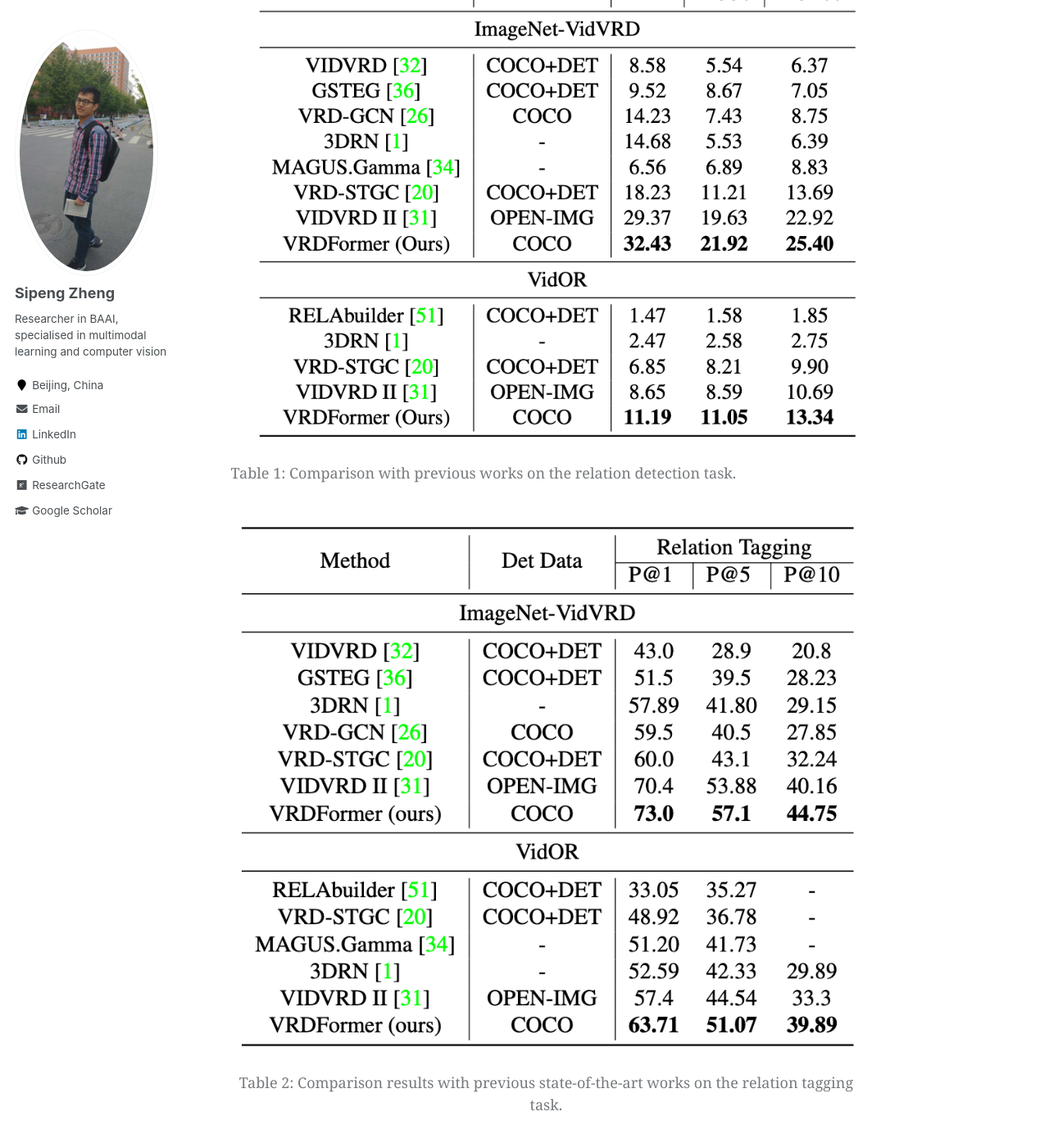
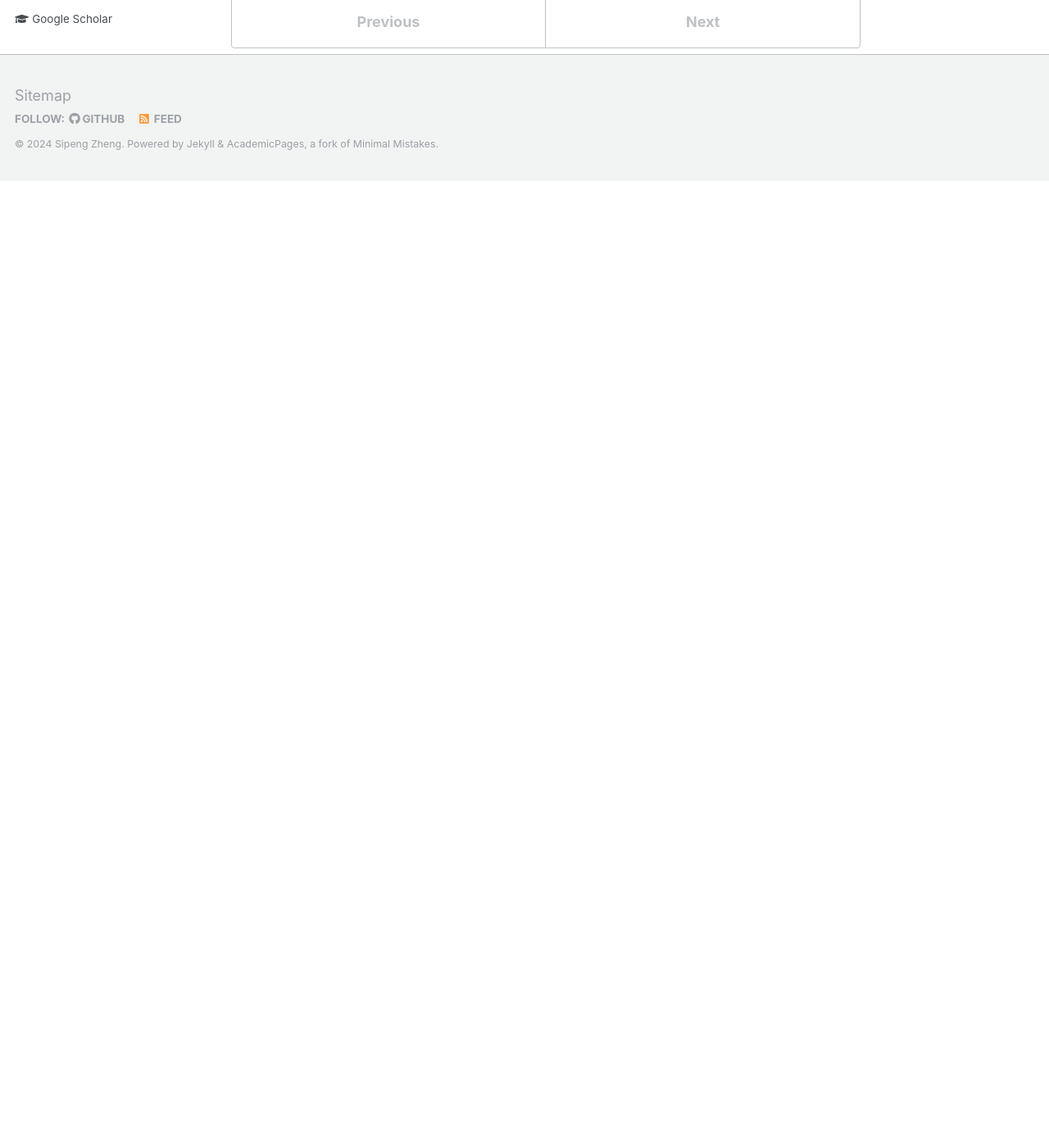
Before and after one commit to zhengsipeng/zhengsipeng.github.io, a Jekyll site: the page built from _publications/2022-6-VRDFORMER.md, in a window 1280 px wide and 1400 px high, scrolled down 1613 px. Shown: the top 1395 px of the window at 82% size. Built offline with Jekyll 4.4.1, drawn with Linux system fonts in a browser that asks for light colours; after the commit the page ends 1834 px from its top, so only the background shows below that.

Commit message:
update 24.1.4

```diff
--- a/_publications/2022-6-VRDFORMER.md
+++ b/_publications/2022-6-VRDFORMER.md
@@ -12,17 +12,5 @@ Visual relation understanding plays an essential role for holistic video underst
 
 <figure>
 <img src="../images/pubs/cvpr22_vrdformer.jpg" width="100%" height="100%" alt="替代文本">
-<figcaption style="text-align: left; font-size: 18px">Figure 1: Overall framework of the query-based relation instance generation module in our VRDFormer. It consists of: (a) framelevel object pair detection (blue module), which detects object pairs based on static or recurrent queries for each frame; (b) tracklet pair updating (orange module), which autoregressively updates a tracklet pair memory frame by frame. (c) relation classification (grey module), which predicts relations per frame for each detected tracklet pair with temporal aggregation to model the long-term dependencies</figcaption>
+<figcaption style="font-size: 18px">Figure 1: Overall framework of the query-based relation instance generation module in our VRDFormer. It consists of: (a) framelevel object pair detection (blue module), which detects object pairs based on static or recurrent queries for each frame; (b) tracklet pair updating (orange module), which autoregressively updates a tracklet pair memory frame by frame. (c) relation classification (grey module), which predicts relations per frame for each detected tracklet pair with temporal aggregation to model the long-term dependencies</figcaption>
 </figure>
-
-
-<figure style="text-align: center;">
-<img src="../images/pubs_exps/cvpr22_vrdformer_1.png" width="200px" height="200px" alt="替代文本">
-<figcaption style="text-align: center; font-size: 18px">Table 1: Comparison with previous works on the relation detection task.</figcaption>
-</figure>
-
-
-<figure style="text-align: center;">
-<img src="../images/pubs_exps/cvpr22_vrdformer_2.png" width="200px" height="200px" alt="替代文本">
-<figcaption style="text-align: center; font-size: 18px">Table 2: Comparison results with previous state-of-the-art works on the relation tagging task.</figcaption>
-</figure>
```
Also changed, not shown: _publications/2022-10-HCL.md (+2 -2 lines).
